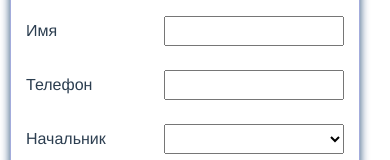
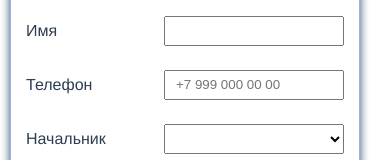
Before and after one commit to seagirl1110/phone-book, a Vue app: page / in a window 390 px wide. Both pictures are taken after a click on the button "Добавить". Shown: the part 208-368 px from the top of the page. Built offline with nearby package versions, Linux system fonts and the light colour scheme.

Commit message:
refactor:  component PhoneBook placed in a folder

```diff
--- a/src/App.vue
+++ b/src/App.vue
@@ -9,7 +9,7 @@
 
 <script>
 import AppBtn from './components/AppBtn';
-import PhoneBook from './components/PhoneBook';
+import PhoneBook from './components/PhoneBook/App';
 import UserAddForm from './components/UserAddForm';
 import { getData, setData } from './api/index';
 
--- a/src/components/PhoneBook.vue
+++ b/src/components/PhoneBook/App.vue
@@ -12,7 +12,7 @@
 import UsersList from './UsersList';
 
 export default {
-  name: 'PhoneBook',
+  name: 'App',
   data() {
     return {
       sort: {
--- a/src/components/UserAddForm.vue
+++ b/src/components/UserAddForm.vue
@@ -16,7 +16,8 @@
     </div>
     <div class="form__item form-item">
       <label for="phone" class="form-item__label">Телефон</label>
-      <input v-model="phoneValue" type="tel" id="phone" class="form-item__data">
+      <input v-model="phoneValue" type="tel" placeholder="+7 999 000 00 00" id="phone"
+      class="form-item__data">
     </div>
     <div class="form__item form-item">
       <div class="form-item__label">Начальник</div>
```
Also changed, not shown: src/components/PhoneBook/UsersList.vue (renamed from src/components/UsersList.vue).
